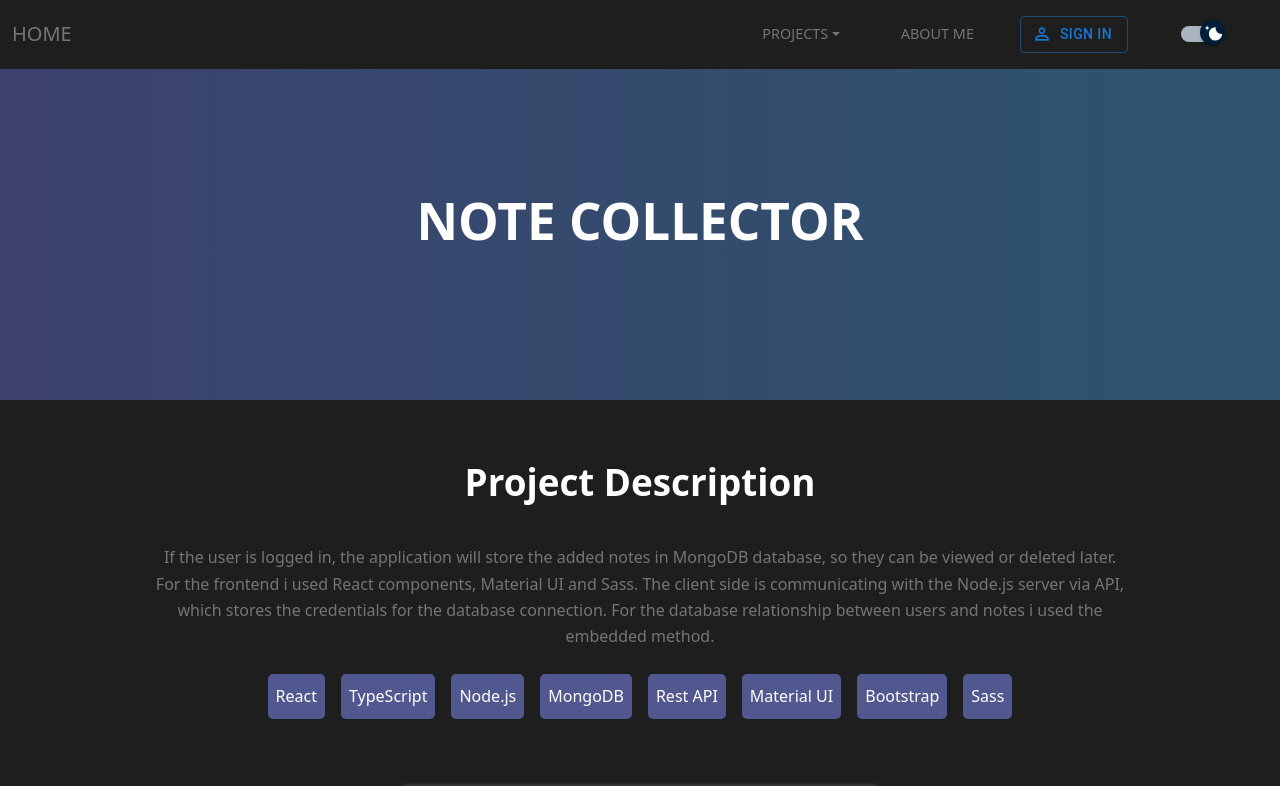
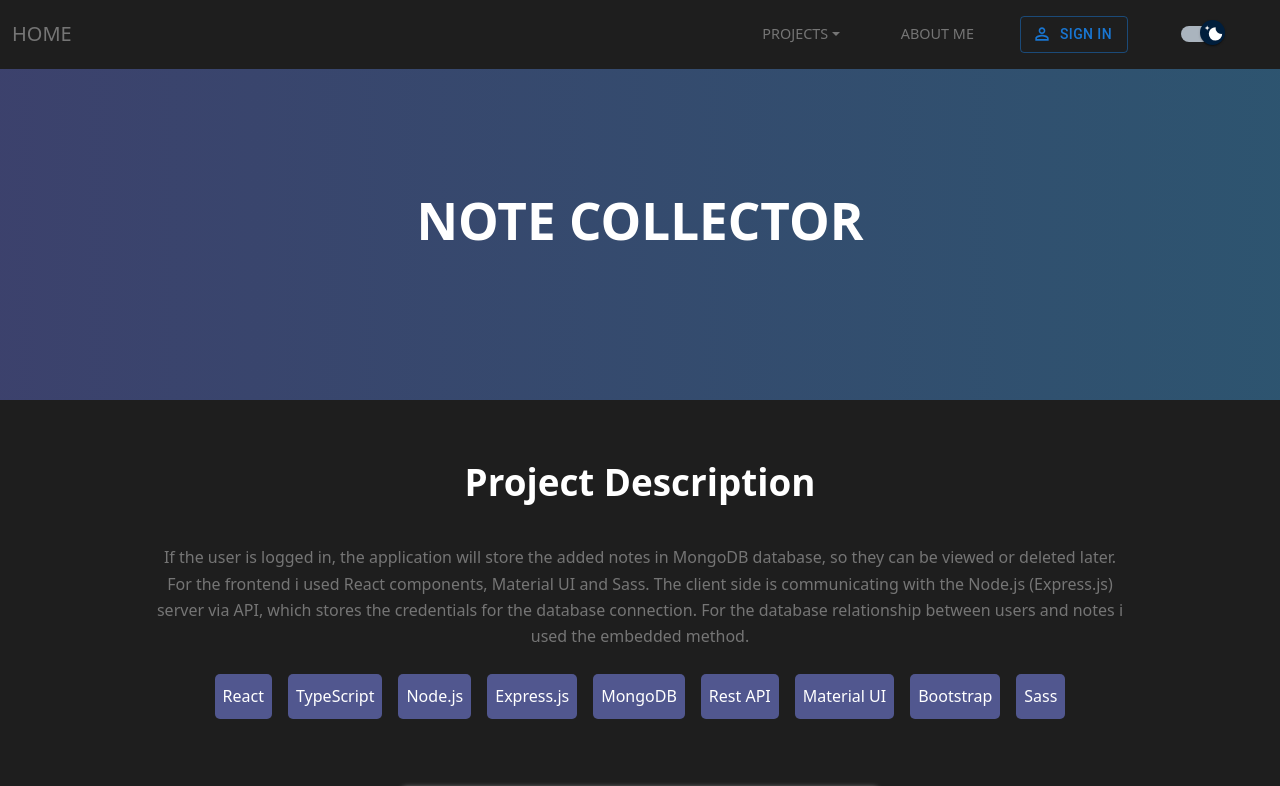
Before and after one commit to balazscsordas/portfolio-frontend, a React (Create React App) app: page /note-collector in a window 1280 px wide. Shown: the top 786 px of the page. Built offline with nearby package versions, Linux system fonts and the light colour scheme; no server answers.

Commit message:
edited trainer app css

```diff
--- a/src/components/Authentication/RegistrationForm.tsx
+++ b/src/components/Authentication/RegistrationForm.tsx
@@ -25,6 +25,7 @@ function RegistrationForm() {
       password: ""
   })
   const [registrationMessage, setRegistrationMessage] = useState("");
+  const [showRegistrationMessage, setShowRegistrationMessage] = useState(false);
   const [usernameCheckMessage, setUsernameCheckMessage] = useState("");
   const [passwordLengthError, setPasswordLengthError] = useState(<CloseIcon className="close-icon"/>);
   const [passwordNumberSymbolError, setPasswordNumberSymbolError] = useState(<CloseIcon className="close-icon"/>);
@@ -54,6 +55,7 @@ function RegistrationForm() {
         const response = await axios.post(url, params);
         setLoading(false);
         setRegistrationMessage(response.data.message);
+        setShowRegistrationMessage(true);
       } catch(err) {
           err instanceof Error && console.log(err.message);
       }
@@ -73,6 +75,7 @@ function RegistrationForm() {
 
   const usernameValidationCheck = (username: string ) => {
     if (username.length > 4) {
+      setShowRegistrationMessage(false)
       setRegistrationMessage("");
       setUsernameCheckMessage("");
       return true;
@@ -105,6 +108,11 @@ function RegistrationForm() {
       ? setPasswordLowerUpperError(<CheckIcon className="check-icon"/>)
       : setPasswordLowerUpperError(<CloseIcon className="close-icon"/>)
     }, [registrationData.password])
+
+
+  useEffect(() => {
+    setTimeout(() => {setShowRegistrationMessage(false)}, 3000);
+  }, [showRegistrationMessage])
 
   return (
       <section id="registration-section">
@@ -176,7 +184,7 @@ function RegistrationForm() {
                 </Box>
             </Box>
           </Box>
-          <Zoom in={registrationMessage !== ""}>
+          <Zoom in={showRegistrationMessage}>
               <div className="message-block">
                   <p>{registrationMessage}</p>
               </div>
--- a/src/components/TrainerApp/AddClients.tsx
+++ b/src/components/TrainerApp/AddClients.tsx
@@ -11,16 +11,11 @@ import MuiAlert from '@mui/material/Alert';
 import axios from "axios";
 import AuthContext from "../../context/AuthProvider";
 
-type Clients = {
+interface Clients extends ClientWithoutId{
     _id?: string;
-    name: string;
-    age: string;
-    basicInformation: string;
-    allergies: string;
-    injuries: string;
   }
 
-type ClientWithoutId = {
+interface ClientWithoutId {
     name: string;
     age: string;
     basicInformation: string;
@@ -28,15 +23,8 @@ type ClientWithoutId = {
     injuries: string;
 }
 
-type Props = {
-    clients: {
-        _id?: string;
-        name: string;
-        age: string;
-        basicInformation: string;
-        allergies: string;
-        injuries: string;
-    }[];
+interface Props {
+    clients: Clients[];
     setClients: React.Dispatch<React.SetStateAction<Clients[]>>;
   }
 
--- a/src/components/TrainerApp/Client.tsx
+++ b/src/components/TrainerApp/Client.tsx
@@ -17,7 +17,7 @@ import Zoom from '@mui/material/Zoom';
 import axios from "axios";
 import AuthContext from "../../context/AuthProvider";
 
-type Props = {
+interface Props {
     elementIndex: number;
     _id? : string;
     name: string;
@@ -30,7 +30,7 @@ type Props = {
     editClient: (n1: number, s1: string, s2: string, s3: string) => void;
 }
 
-type CurrentData = {
+interface CurrentData {
     basicInformation: string;
     allergies: string;
     injuries: string;
--- a/src/components/TrainerApp/TrainerApp.tsx
+++ b/src/components/TrainerApp/TrainerApp.tsx
@@ -6,7 +6,7 @@ import AuthContext from "../../context/AuthProvider";
 
 const TrainerApp = () => {
 
-    type Clients = {
+    interface Clients {
         _id?: string;
         name: string;
         age: string;
--- a/src/pages/AuthenticationPage.tsx
+++ b/src/pages/AuthenticationPage.tsx
@@ -8,7 +8,7 @@ const AuthenticationPage = () => {
             <BannerPages title="Authentication system"/>
             <ProjectDescription
                 description = "Fully functional authenticational system with bcrypted passwords, Node.js backend and MongoDB database connection."
-                technologiesArray = {["React", "TypeScript", "Node.js", "MongoDB", "Mongoose", "Rest API", "Bootstrap", "Material UI", "Sass"]}
+                technologiesArray = {["React", "TypeScript", "Node.js", "Express.js", "MongoDB", "Mongoose", "Rest API", "Bootstrap", "Material UI", "Sass"]}
             />
             <AuthenticationBlock />
         </>
--- a/src/pages/CosmeticsWebsitePage.tsx
+++ b/src/pages/CosmeticsWebsitePage.tsx
@@ -8,7 +8,7 @@ const CosmeticsWebsite = () => {
         <>
             <BannerPages title="Cosmetics website"/>
             <ProjectDescription
-                description = "Simple, static, fully responsive website built with the React-based framework: Gatsby, deployed on Netlify. Besides Gatsby, I used Sass and React Bootstrap for this project."
+                description = "Simple, static, fully responsive website, built with the React-based framework: Gatsby, deployed on Netlify. Besides Gatsby, I used Sass and React Bootstrap for this project."
                 technologiesArray = {["Gatsby", "React", "Bootstrap", "Sass"]}
             />
             <Box className="box-button mt" textAlign='center'>
--- a/src/pages/GamePage.tsx
+++ b/src/pages/GamePage.tsx
@@ -8,8 +8,8 @@ const GamePage = () => {
         <>
             <BannerPages title="Game"/>
             <ProjectDescription
-                description = "This game is only available after authentication, it is connected to a Node.js server, and a MongoDB database, so the application can record the best score for each player and it can display the 10 best scores also."
-                technologiesArray = {["React", "TypeScript", "Node.js", "MongoDB", "Mongoose", "Rest API", "JQuery", "Bootstrap", "Sass", "Material UI"]}
+                description = "This game is only available after authentication, it is connected to a Node.js(Express.js) server, and a MongoDB database, so the application can record the best score for each player and it can display the 10 best scores also."
+                technologiesArray = {["React", "TypeScript", "Node.js", "Express.js", "MongoDB", "Mongoose", "Rest API", "JQuery", "Bootstrap", "Sass", "Material UI"]}
             />
             <Rules />
             <GameBlock />
--- a/src/pages/NoteCollectorPage.tsx
+++ b/src/pages/NoteCollectorPage.tsx
@@ -7,8 +7,8 @@ const NoteCollectorPage = () => {
         <>
             <BannerPages title="Note Collector"/>
             <ProjectDescription
-                description = "If the user is logged in, the application will store the added notes in MongoDB database, so they can be viewed or deleted later. For the frontend i used React components, Material UI and Sass. The client side is communicating with the Node.js server via API, which stores the credentials for the database connection. For the database relationship between users and notes i used the embedded method."
-                technologiesArray = {["React", "TypeScript", "Node.js", "MongoDB", "Rest API", "Material UI", "Bootstrap", "Sass"]}
+                description = "If the user is logged in, the application will store the added notes in MongoDB database, so they can be viewed or deleted later. For the frontend i used React components, Material UI and Sass. The client side is communicating with the Node.js (Express.js) server via API, which stores the credentials for the database connection. For the database relationship between users and notes i used the embedded method."
+                technologiesArray = {["React", "TypeScript", "Node.js", "Express.js", "MongoDB", "Rest API", "Material UI", "Bootstrap", "Sass"]}
             />
             <NoteCollector />
         </>
--- a/src/pages/TrainerAppPage.tsx
+++ b/src/pages/TrainerAppPage.tsx
@@ -8,7 +8,7 @@ const TrainerAppPage = () => {
             <BannerPages title="Trainer App"/>
             <ProjectDescription
                 description = "An application where trainers can store all of the essential informations about their clients, for example their previous injuries, allergies, their starter weight, and other useful informations. I created two separated collections in the MongoDB database, first one is for the users and the second one is for this application only, it is called clients. The relationship between these two collections is created with the Reference method."
-                technologiesArray = {["React", "TypeScript", "Node.js", "MongoDB", "Rest API", "Material UI", "Bootstrap", "Sass"]}
+                technologiesArray = {["React", "TypeScript", "Node.js", "Express.js", "MongoDB", "Rest API", "Material UI", "Bootstrap", "Sass"]}
             />
             <TrainerApp />
         </>
--- a/src/pages/WeatherAppPage.tsx
+++ b/src/pages/WeatherAppPage.tsx
@@ -7,8 +7,8 @@ const Projects = () => {
         <>
             <BannerPages title="Weather App"/>
             <ProjectDescription
-                description = "This application uses an API to get and display the data the user requires. The software requires a city name, and there is an optional unit switcher built in. The frontend is communicating with the Node.js backend, which stores the essential keys for the API call. After submitting the form, the client side sends the essential data to the server with Axios, then it makes the API call and sends the response back to the frontend."
-                technologiesArray = {["React", "TypeScript", "Node.js", "Rest API", "Material UI", "Bootstrap", "Sass"]}
+                description = "This application uses an API to get and display the data the user requires. The software requires a city name, and there is an optional unit switcher built in. The frontend is communicating with the Node.js (Express.js) backend, which stores the essential keys for the API call. After submitting the form, the client side sends the essential data to the server with Axios, then it makes the API call and sends the response back to the frontend."
+                technologiesArray = {["React", "TypeScript", "Node.js", "Express.js", "Rest API", "Material UI", "Bootstrap", "Sass"]}
             />
             <WeatherApp />
         </>
--- a/src/styles/trainerAppPage.scss
+++ b/src/styles/trainerAppPage.scss
@@ -1,7 +1,7 @@
 @import './variables';
 
 #client-section {
-    margin-top: 20px;
+    margin: 5px;
 
     .head-block {
         display: flex;
```
